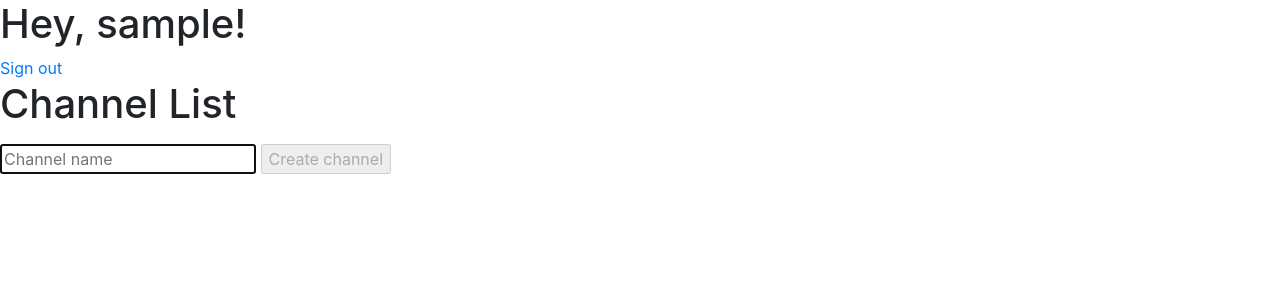
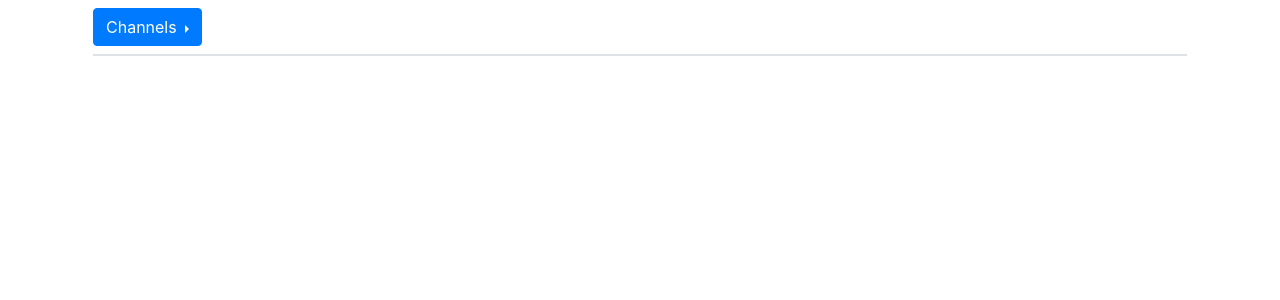
Before and after one commit to yogeshsingh101200/flack, a Flask app: page / in a window 1280 px wide. Shown: the part 56-356 px from the top of the page. Run offline with Flask 2, Linux system fonts and the light colour scheme; the visitor is signed in with stand-in values (Sample User, id 1); some libraries are stand-ins or nearby versions.

Commit message:
revamped with bootstrap grid, dropdown menu

```diff
--- a/templates/index.html
+++ b/templates/index.html
@@ -5,21 +5,43 @@ Channels
 {% endblock %}
 
 {% block body %}
-<h1>Hey, {{session["user"]}}!</h1>
+<div class="container">
+    <div class="row mt-2 mx-2">
+        <div class="dropdown dropright">
+            <button class="btn btn-primary dropdown-toggle" type="button" id="dropdownMenu2" data-toggle="dropdown"
+                aria-haspopup="true" aria-expanded="false">
+                Channels
+            </button>
+            <div class="dropdown-menu" aria-labelledby="dropdownMenu2" style="width: max-content;">
+                <form id="create-channel-form" class="px-2 py-1">
+                    <div class="form-row">
+                        <div class="col-10">
+                            <input id="channel-name" class="form-control form-control-sm" type="text"
+                                placeholder="New channel">
+                        </div>
+                        <div class="col-2">
+                            <button id="btn-create-channel" class="btn btn btn-success btn-sm" type="submit">
+                                <span class="fas fa-plus"></span>
+                            </button>
+                        </div>
+                    </div>
+                </form>
+                <div class=" dropdown-divider">
+                </div>
+                <div id="channel-list" class="overflow-auto" style="height: 25vh;">
+                    {% for channel in channels %}
+                    <button class="dropdown-item" id="{{channel}}">{{channel}}</button>
+                    {% endfor %}
+                </div>
+            </div>
+        </div>
+    </div>
+    <div class="row mx-2 my-2 border">
+        <div id="channel-space" class="col px-0"></div>
+    </div>
+</div>
 
-<a href="{{ url_for('signout') }}" id="#signout">Sign out</a>
-
-<h1>Channel List</h1>
-<ul id="channel-list">
-    {% for channel in channels %}
-    <li class="channels"><button id="{{channel}}">{{channel}}</button></li>
-    {% endfor %}
-</ul>
-<form id="create-channel-form">
-    <input id="channel-name" type="text" placeholder="Channel name" name="channel_name" autofocus autocomplete="off">
-    <input id="btn-create-channel" type="submit" value="Create channel">
-</form>
-
-<div id="channel-space">
-</div>
+<script>
+    var this_user = "{{session['user']}}";
+</script>
 {% endblock %}
```
